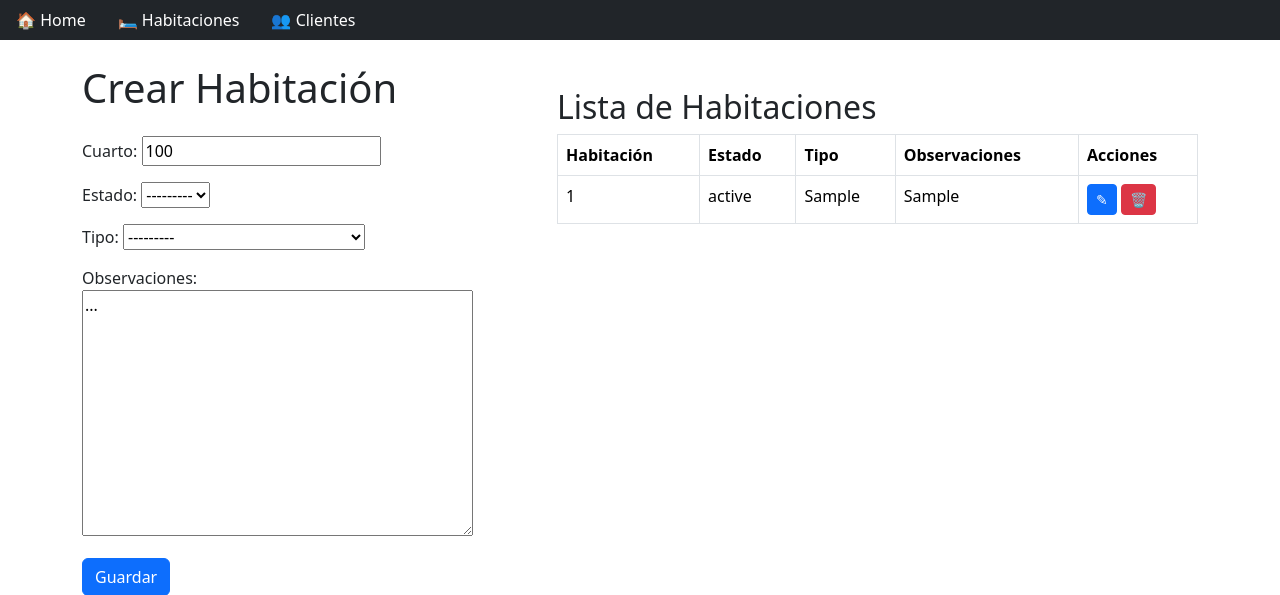
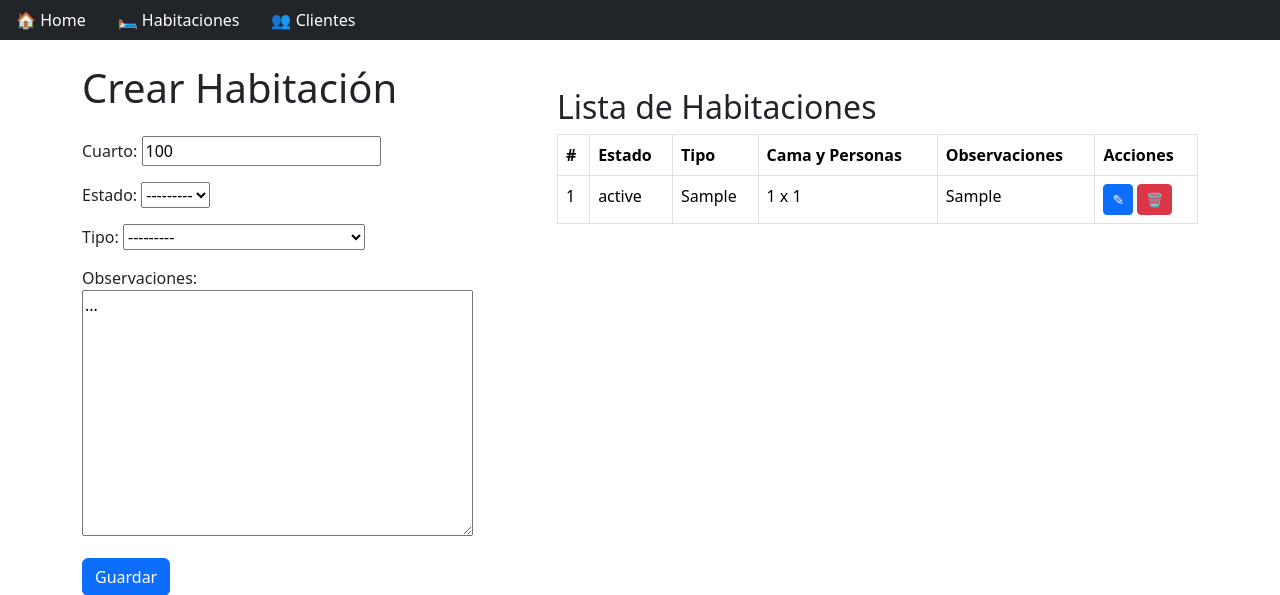
Before and after one commit to JorgeArguello1999/Hotel, a Django app: page /rooms/ in a window 1280 px wide. Shown: the part 76-671 px from the top of the page. Run offline with Django 5.2, Linux system fonts and the light colour scheme; tables that the repository leaves empty hold one stand-in row (values such as "Sample post").

Commit message:
feat: Mejorando el template para las habitaciones

```diff
--- a/rooms/templates/rooms.html
+++ b/rooms/templates/rooms.html
@@ -21,9 +21,10 @@
                 <table class="table table-bordered">
                     <thead>
                         <tr>
-                            <th scope="col">Habitación</th>
+                            <th scope="col">#</th>
                             <th scope="col">Estado</th>
                             <th scope="col">Tipo</th>
+                            <th scope="col">Cama y Personas</th>
                             <th scope="col">Observaciones</th>
                             <th scope="col">Acciones</th>
                         </tr>
@@ -34,6 +35,7 @@
                             <td>{{ habitacion.cuarto }}</td>
                             <td>{{ habitacion.estado.estado }}</td>
                             <td>{{ habitacion.tipo.tipo }}</td>
+                            <td>{{ habitacion.tipo.cama }} x {{ habitacion.tipo.persona }}</td>
                             <td>{{ habitacion.observaciones }}</td>
                             <td>
                                 <a href="" class="btn btn-sm btn-primary" role="button" aria-pressed="true" title="Editar">&#x270E;</a>
```
